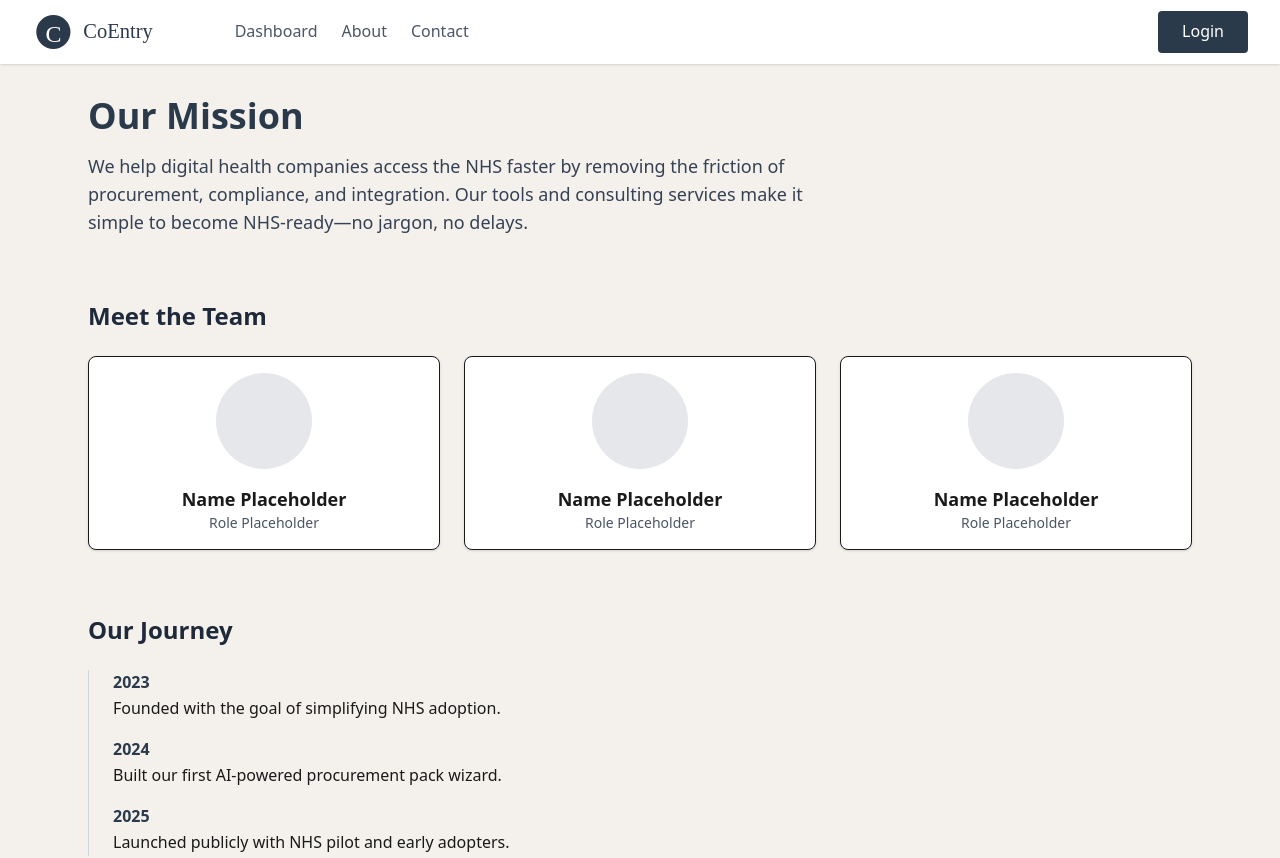
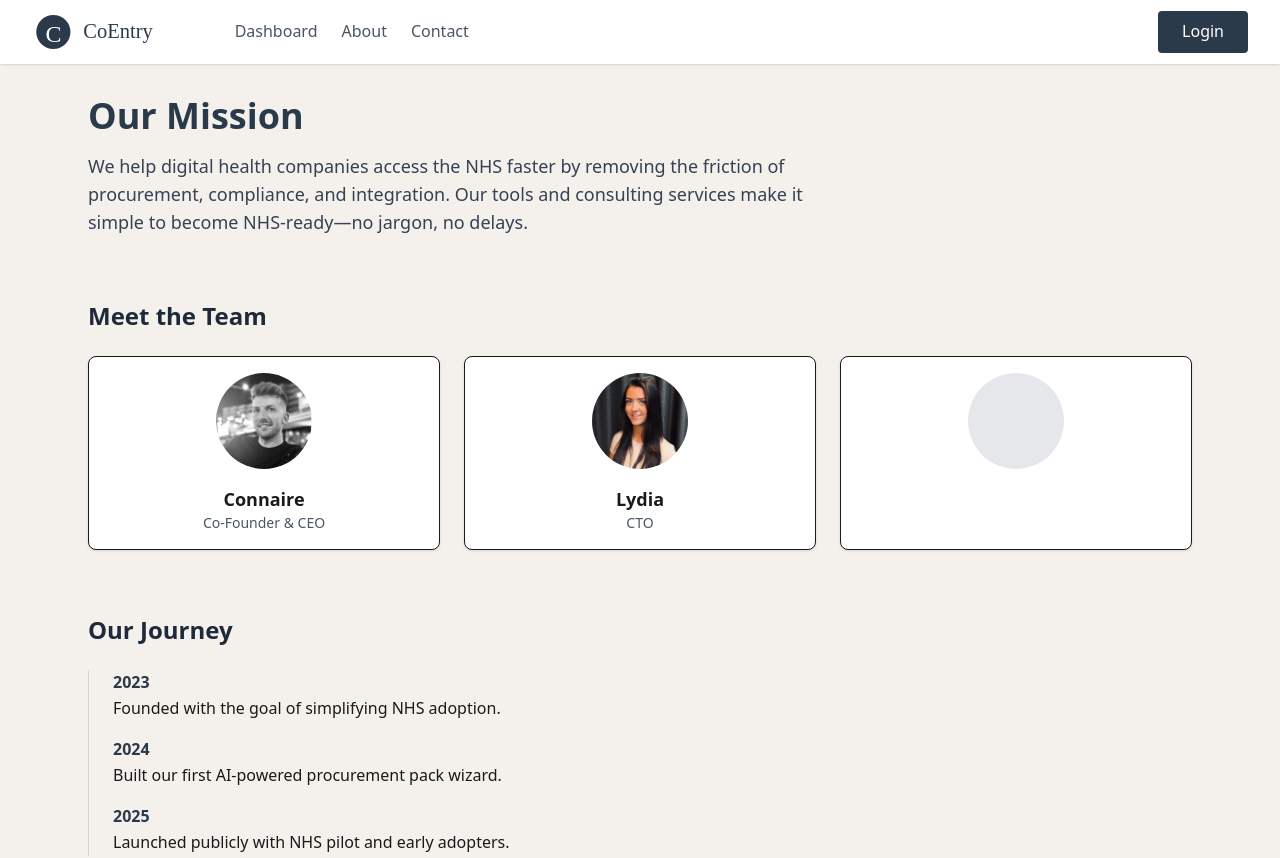
Before and after one commit to Naly-programming/nhs-procurement-app, a Next.js app: page /about in a window 1280 px wide. Shown: the top 858 px of the page. Built offline with nearby package versions, Linux system fonts and the light colour scheme.

Commit message:
Updating about

```diff
--- a/src/app/about/page.tsx
+++ b/src/app/about/page.tsx
@@ -14,11 +14,35 @@ export default function AboutPage() {
       <div>
         <h2 className="text-2xl font-semibold text-gray-800 mb-6">Meet the Team</h2>
         <div className="grid gap-6 md:grid-cols-3">
-          {[1, 2, 3].map((i) => (
+          {[
+            {
+              name: "Connaire",
+              role: "Co-Founder & CEO",
+              image: "/connaire.jpeg"
+            },
+            {
+              name: "Lydia",
+              role: "CTO",
+              image: "/lydia.jpeg"
+            },
+            {
+              name: "",
+              role: "",
+              image: ""
+            }
+          ].map((member, i) => (
             <div key={i} className="p-4 border rounded-lg bg-white shadow-sm text-center">
-              <div className="h-24 w-24 mx-auto mb-4 rounded-full bg-gray-200" />
-              <h3 className="text-lg font-bold">Name Placeholder</h3>
-              <p className="text-sm text-gray-600">Role Placeholder</p>
+              <div className="h-24 w-24 mx-auto mb-4 rounded-full bg-gray-200 overflow-hidden">
+                {member.image && (
+                  <img
+                    src={member.image}
+                    alt={member.name}
+                    className="w-full h-full object-cover"
+                  />
+                )}
+              </div>
+              <h3 className="text-lg font-bold">{member.name}</h3>
+              <p className="text-sm text-gray-600">{member.role}</p>
             </div>
           ))}
         </div>
@@ -43,7 +67,7 @@ export default function AboutPage() {
         </ul>
       </div>
 
-      {/* Partners Section */}
+      {/* Partners Section
       <div>
         <h2 className="text-2xl font-semibold text-gray-800 mb-6">Our Partners</h2>
         <div className="flex gap-6 flex-wrap">
@@ -56,7 +80,7 @@ export default function AboutPage() {
             </div>
           ))}
         </div>
-      </div>
+      </div>*/}
     </section>
   )
 }
```
Also changed, not shown: public/Connaire.jpeg (added), public/Lydia.jpeg (added).
